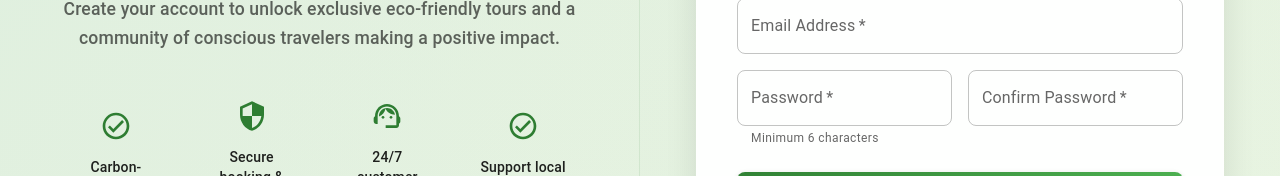
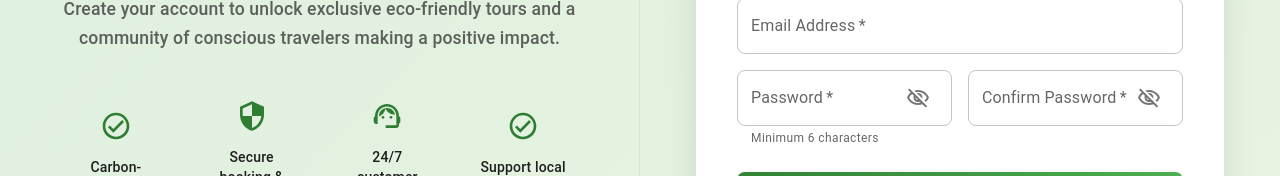
Before and after one commit to eshagarwal/GreenPathBookings---Computer-Application-Lab-Project, a React (Vite) app in the folder frontend/: page /register in a window 1280 px wide. Shown: the part 352-528 px from the top of the page. Built offline with nearby package versions, Linux system fonts and the light colour scheme; no server answers.

Commit message:
feat: add password visibility toggle to Login and Register components

```diff
--- a/frontend/src/pages/Login.jsx
+++ b/frontend/src/pages/Login.jsx
@@ -14,11 +14,14 @@ import {
   Card,
   CardContent,
   Chip,
+  IconButton,
 } from "@mui/material";
 import {
   FlightTakeoffOutlined,
   LocationOnOutlined,
   StarOutlined,
+  VisibilityOffOutlined,
+  VisibilityOutlined,
 } from "@mui/icons-material";
 import EnergySavingsLeafTwoToneIcon from "@mui/icons-material/EnergySavingsLeafTwoTone";
 import { useAuth } from "../contexts/AuthContext";
@@ -33,6 +36,7 @@ const Login = () => {
     password: "",
   });
   const [error, setError] = useState("");
+  const [showPassword, setShowPassword] = useState(false);
 
   const from = location.state?.from?.pathname || "/";
 
@@ -314,12 +318,27 @@ const Login = () => {
                 fullWidth
                 name="password"
                 label="Password"
-                type="password"
+                type={showPassword ? "text" : "password"}
                 id="password"
                 autoComplete="current-password"
                 value={formData.password}
                 onChange={handleChange}
                 disabled={loading}
+                slotProps={{
+                  input: {
+                    endAdornment: (
+                      <IconButton
+                        onClick={() => setShowPassword(!showPassword)}
+                      >
+                        {showPassword ? (
+                          <VisibilityOutlined />
+                        ) : (
+                          <VisibilityOffOutlined />
+                        )}
+                      </IconButton>
+                    ),
+                  },
+                }}
               />
               <Button
                 type="submit"
--- a/frontend/src/pages/Register.jsx
+++ b/frontend/src/pages/Register.jsx
@@ -12,12 +12,15 @@ import {
   CircularProgress,
   Grid,
   Chip,
+  IconButton
 } from "@mui/material";
 import {
   StarOutlined,
   CheckCircleOutlined,
   SecurityOutlined,
   SupportAgentOutlined,
+  VisibilityOffOutlined,
+  VisibilityOutlined,
 } from "@mui/icons-material";
 import EnergySavingsLeafTwoToneIcon from "@mui/icons-material/EnergySavingsLeafTwoTone";
 import { useAuth } from "../contexts/AuthContext";
@@ -34,6 +37,7 @@ const Register = () => {
     confirmPassword: "",
   });
   const [error, setError] = useState("");
+  const [showPassword, setShowPassword] = useState(false);
 
   const handleChange = (e) => {
     const { name, value } = e.target;
@@ -358,13 +362,28 @@ const Register = () => {
                     fullWidth
                     name="password"
                     label="Password"
-                    type="password"
+                    type={showPassword ? "text" : "password"}
                     id="password"
                     autoComplete="new-password"
                     value={formData.password}
                     onChange={handleChange}
                     disabled={loading}
                     helperText="Minimum 6 characters"
+                    slotProps={{
+                      input: {
+                        endAdornment: (
+                          <IconButton
+                            onClick={() => setShowPassword(!showPassword)}
+                          >
+                            {showPassword ? (
+                              <VisibilityOutlined />
+                            ) : (
+                              <VisibilityOffOutlined />
+                            )}
+                          </IconButton>
+                        ),
+                      },
+                    }}
                   />
                 </Grid>
                 <Grid size={{ xs: 12, sm: 6 }}>
@@ -373,11 +392,26 @@ const Register = () => {
                     fullWidth
                     name="confirmPassword"
                     label="Confirm Password"
-                    type="password"
+                    type={showPassword ? "text" : "password"}
                     id="confirmPassword"
                     value={formData.confirmPassword}
                     onChange={handleChange}
                     disabled={loading}
+                    slotProps={{
+                      input: {
+                        endAdornment: (
+                          <IconButton
+                            onClick={() => setShowPassword(!showPassword)}
+                          >
+                            {showPassword ? (
+                              <VisibilityOutlined />
+                            ) : (
+                              <VisibilityOffOutlined />
+                            )}
+                          </IconButton>
+                        ),
+                      },
+                    }}
                   />
                 </Grid>
               </Grid>
```
